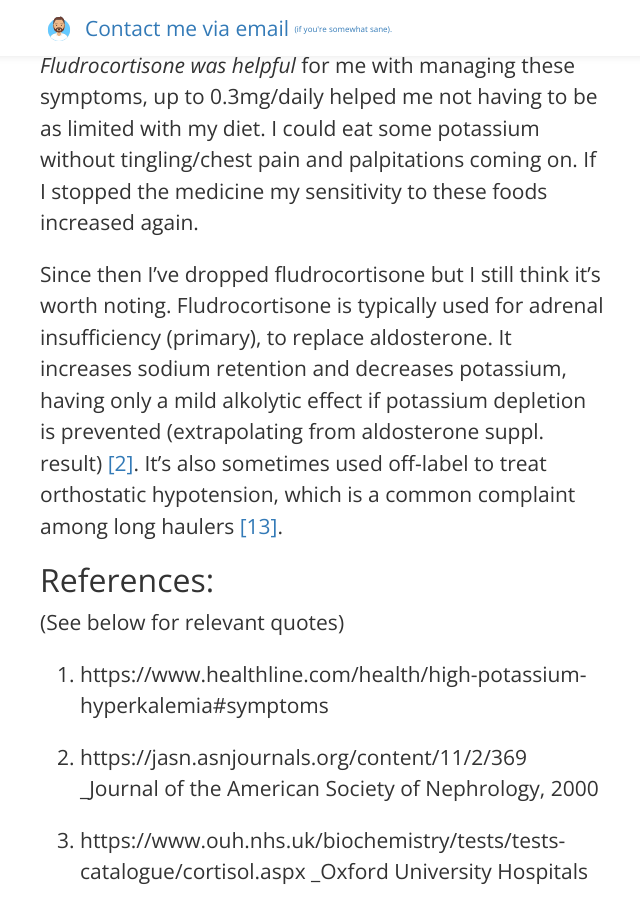
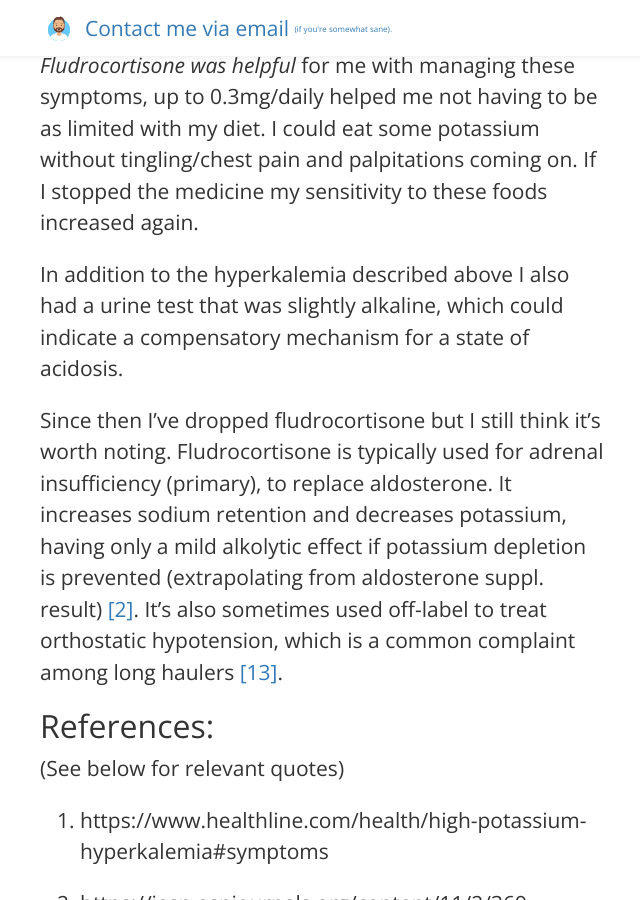
Before and after one commit to nargar/nargar, a Jekyll site: the page built from _posts/2022-04-06-vlh-exp.markdown, in a window 1280 px wide and 900 px high, scrolled down 16031 px. Shown: the whole window, without its empty margins (30-670 px from the left). Built offline with Jekyll 4.4.1, drawn with Linux system fonts in a browser that asks for light colours; our own code applies the rules of GitHub Pages for plain Markdown files.

Commit message:
ehh more

```diff
--- a/_posts/2022-04-06-vlh-exp.markdown
+++ b/_posts/2022-04-06-vlh-exp.markdown
@@ -143,6 +143,8 @@ Despite the interventions I made, '**hyperkalemia**' was detected on 3 occasions
 
 **Fludrocortisone was helpful** for me with managing these symptoms, up to 0.3mg/daily helped me not having to be as limited with my diet. I could eat some potassium without tingling/chest pain and palpitations coming on. If I stopped the medicine my sensitivity to these foods increased again.
 
+In addition to the hyperkalemia described above I also had a urine test that was slightly alkaline, which could indicate a compensatory mechanism for a state of acidosis.
+
 Since then I've dropped fludrocortisone but I still think it's worth noting. Fludrocortisone is typically used for adrenal insufficiency (primary), to replace aldosterone. It increases sodium retention and decreases potassium, having only a mild alkolytic effect if potassium depletion is prevented (extrapolating from aldosterone suppl. result) [[2]](https://jasn.asnjournals.org/content/11/2/369). It's also sometimes used off-label to treat orthostatic hypotension, which is a common complaint among long haulers [[13]](https://www.cdc.gov/coronavirus/2019-ncov/long-term-effects/index.html){:target="_blank"}.
 
 
```
Also changed, not shown: 1 other file.
